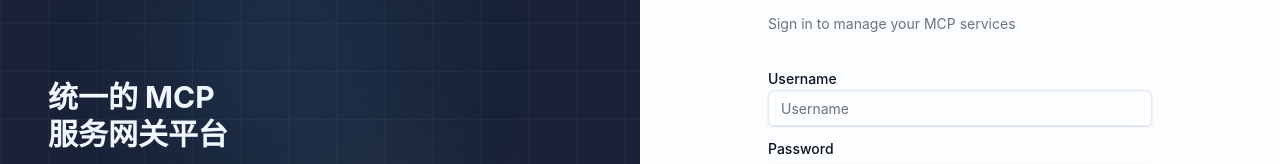
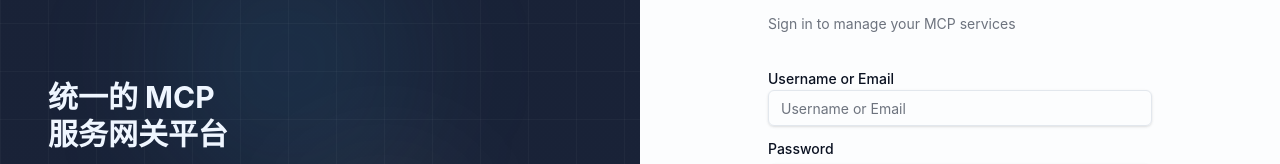
Before and after one commit to mujiajun-index/new-mcp, a React (Vite) app in the folder web/: page /sign-in in a window 1280 px wide. Shown: the part 265-429 px from the top of the page. Built offline with nearby package versions, Linux system fonts and the light colour scheme; no server answers.

Commit message:
完善：登录支持用户名或邮箱登录

```diff
--- a/web/src/features/auth/components/sign-in-page.tsx
+++ b/web/src/features/auth/components/sign-in-page.tsx
@@ -85,10 +85,10 @@ export function SignInPage() {
 
           <form onSubmit={handleSubmit} className="space-y-4">
             <div className="space-y-2">
-              <Label htmlFor="username">{t('auth.username')}</Label>
+              <Label htmlFor="username">{t('auth.usernameOrEmail')}</Label>
               <Input
                 id="username"
-                placeholder={t('auth.username')}
+                placeholder={t('auth.usernameOrEmail')}
                 value={form.username}
                 onChange={(e) => setForm({ ...form, username: e.target.value })}
                 required
--- a/web/src/i18n/locales/en.json
+++ b/web/src/i18n/locales/en.json
@@ -47,6 +47,7 @@
     "confirmSignOut": "Confirm Sign Out",
     "confirmSignOutDesc": "Are you sure you want to sign out?",
     "username": "Username",
+    "usernameOrEmail": "Username or Email",
     "password": "Password",
     "email": "Email",
     "confirmPassword": "Confirm Password",
--- a/web/src/i18n/locales/zh.json
+++ b/web/src/i18n/locales/zh.json
@@ -47,6 +47,7 @@
     "confirmSignOut": "确认退出登录",
     "confirmSignOutDesc": "您确定要退出登录吗？",
     "username": "用户名",
+    "usernameOrEmail": "用户名或邮箱",
     "password": "密码",
     "email": "邮箱",
     "confirmPassword": "确认密码",
```
Also changed, not shown: 3 other files (tests, documents, lock files or other folders).
